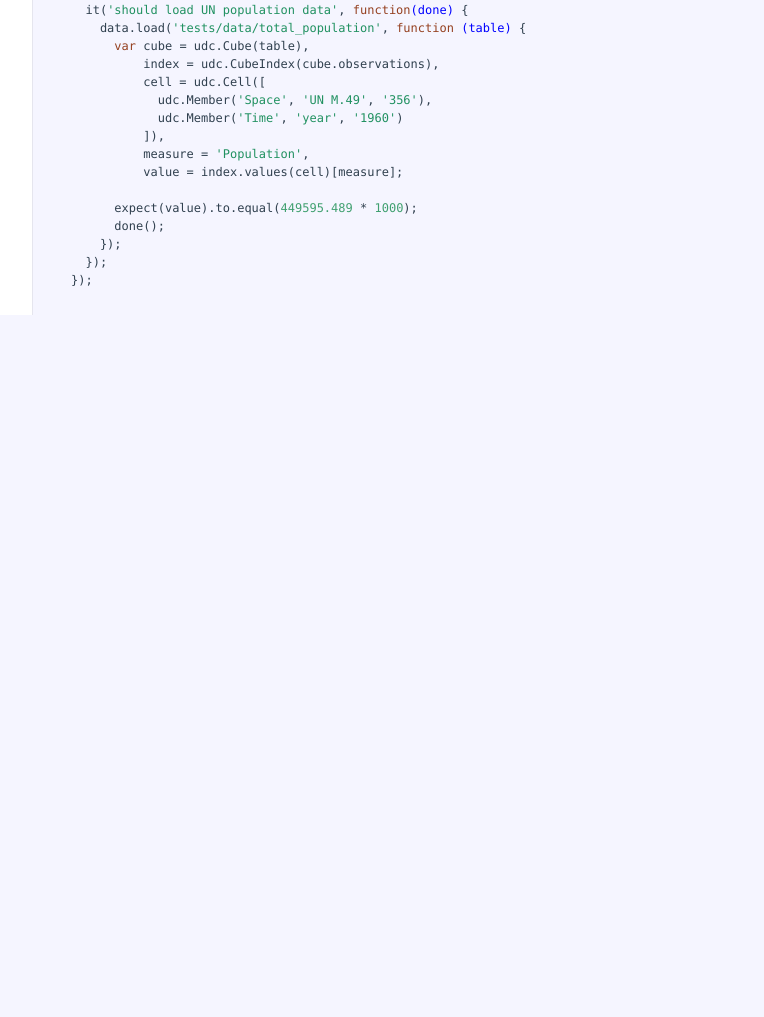
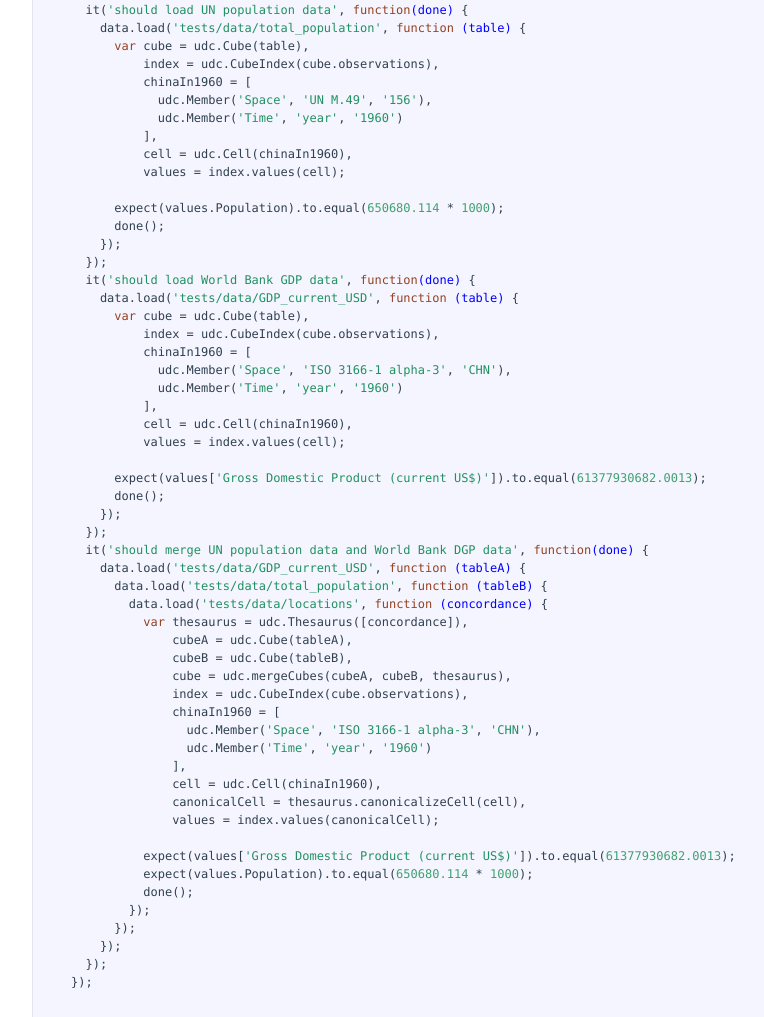
Before and after one commit to curran/udc, a website: page docs/udcTests.html in a window 1280 px wide. Shown: the part 1425-2442 px from the top of the page, without its empty margins (493-1257 px from the left). Before the commit the page ends 1740 px from the top, so only its background shows below. Drawn offline with Linux system fonts and the light colour scheme.

Commit message:
Added merge UN population data and World Bank DGP data unit test

```diff
--- a/docs/udcTests.html
+++ b/docs/udcTests.html
@@ -108,15 +108,54 @@ describe(<span class="hljs-string">'UDC'</span>, <span class="hljs-function"><sp
     data.load(<span class="hljs-string">'tests/data/total_population'</span>, <span class="hljs-function"><span class="hljs-keyword">function</span> <span class="hljs-params">(table)</span> {</span>
       <span class="hljs-keyword">var</span> cube = udc.Cube(table),
           index = udc.CubeIndex(cube.observations),
-          cell = udc.Cell([
-            udc.Member(<span class="hljs-string">'Space'</span>, <span class="hljs-string">'UN M.49'</span>, <span class="hljs-string">'356'</span>),
+          chinaIn1960 = [
+            udc.Member(<span class="hljs-string">'Space'</span>, <span class="hljs-string">'UN M.49'</span>, <span class="hljs-string">'156'</span>),
             udc.Member(<span class="hljs-string">'Time'</span>, <span class="hljs-string">'year'</span>, <span class="hljs-string">'1960'</span>)
-          ]),
-          measure = <span class="hljs-string">'Population'</span>,
-          value = index.values(cell)[measure];
+          ],
+          cell = udc.Cell(chinaIn1960),
+          values = index.values(cell);
 
-      expect(value).to.equal(<span class="hljs-number">449595.489</span> * <span class="hljs-number">1000</span>);
+      expect(values.Population).to.equal(<span class="hljs-number">650680.114</span> * <span class="hljs-number">1000</span>);
       done();
+    });
+  });
+  it(<span class="hljs-string">'should load World Bank GDP data'</span>, <span class="hljs-function"><span class="hljs-keyword">function</span><span class="hljs-params">(done)</span> {</span>
+    data.load(<span class="hljs-string">'tests/data/GDP_current_USD'</span>, <span class="hljs-function"><span class="hljs-keyword">function</span> <span class="hljs-params">(table)</span> {</span>
+      <span class="hljs-keyword">var</span> cube = udc.Cube(table),
+          index = udc.CubeIndex(cube.observations),
+          chinaIn1960 = [
+            udc.Member(<span class="hljs-string">'Space'</span>, <span class="hljs-string">'ISO 3166-1 alpha-3'</span>, <span class="hljs-string">'CHN'</span>),
+            udc.Member(<span class="hljs-string">'Time'</span>, <span class="hljs-string">'year'</span>, <span class="hljs-string">'1960'</span>)
+          ],
+          cell = udc.Cell(chinaIn1960),
+          values = index.values(cell);
+
+      expect(values[<span class="hljs-string">'Gross Domestic Product (current US$)'</span>]).to.equal(<span class="hljs-number">61377930682.0013</span>);
+      done();
+    });
+  });
+  it(<span class="hljs-string">'should merge UN population data and World Bank DGP data'</span>, <span class="hljs-function"><span class="hljs-keyword">function</span><span class="hljs-params">(done)</span> {</span>
+    data.load(<span class="hljs-string">'tests/data/GDP_current_USD'</span>, <span class="hljs-function"><span class="hljs-keyword">function</span> <span class="hljs-params">(tableA)</span> {</span>
+      data.load(<span class="hljs-string">'tests/data/total_population'</span>, <span class="hljs-function"><span class="hljs-keyword">function</span> <span class="hljs-params">(tableB)</span> {</span>
+        data.load(<span class="hljs-string">'tests/data/locations'</span>, <span class="hljs-function"><span class="hljs-keyword">function</span> <span class="hljs-params">(concordance)</span> {</span>
+          <span class="hljs-keyword">var</span> thesaurus = udc.Thesaurus([concordance]),
+              cubeA = udc.Cube(tableA),
+              cubeB = udc.Cube(tableB),
+              cube = udc.mergeCubes(cubeA, cubeB, thesaurus),
+              index = udc.CubeIndex(cube.observations),
+              chinaIn1960 = [
+                udc.Member(<span class="hljs-string">'Space'</span>, <span class="hljs-string">'ISO 3166-1 alpha-3'</span>, <span class="hljs-string">'CHN'</span>),
+                udc.Member(<span class="hljs-string">'Time'</span>, <span class="hljs-string">'year'</span>, <span class="hljs-string">'1960'</span>)
+              ],
+              cell = udc.Cell(chinaIn1960),
+              canonicalCell = thesaurus.canonicalizeCell(cell),
+              values = index.values(canonicalCell);
+
+          expect(values[<span class="hljs-string">'Gross Domestic Product (current US$)'</span>]).to.equal(<span class="hljs-number">61377930682.0013</span>);
+          expect(values.Population).to.equal(<span class="hljs-number">650680.114</span> * <span class="hljs-number">1000</span>);
+          done();
+        });
+      });
     });
   });
 });</pre></div></div>
```
Also changed, not shown: docs/requireConfig.html (+17 -4 lines), docs/thesaurus.html (+13 -9 lines), src/thesaurus.js (+9 -5 lines), tests/requireConfig.js (+3 -3 lines), tests/udcTests.js (+35 -11 lines), dist/udc.js.
